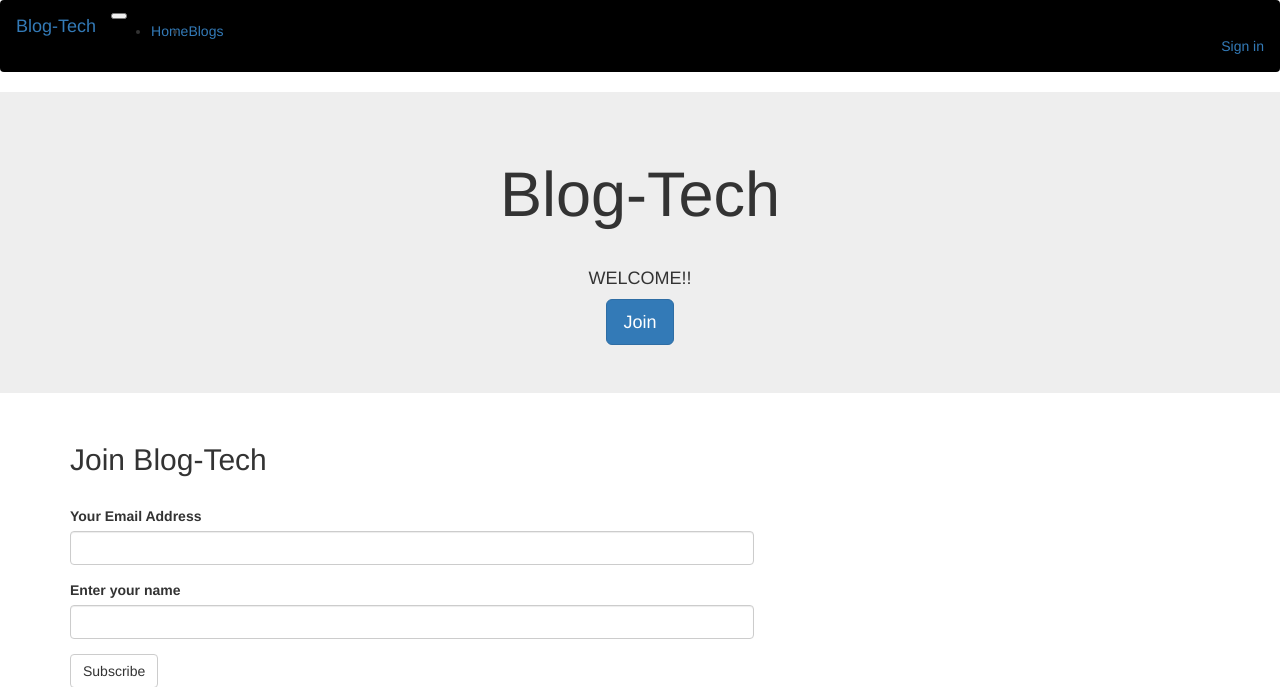
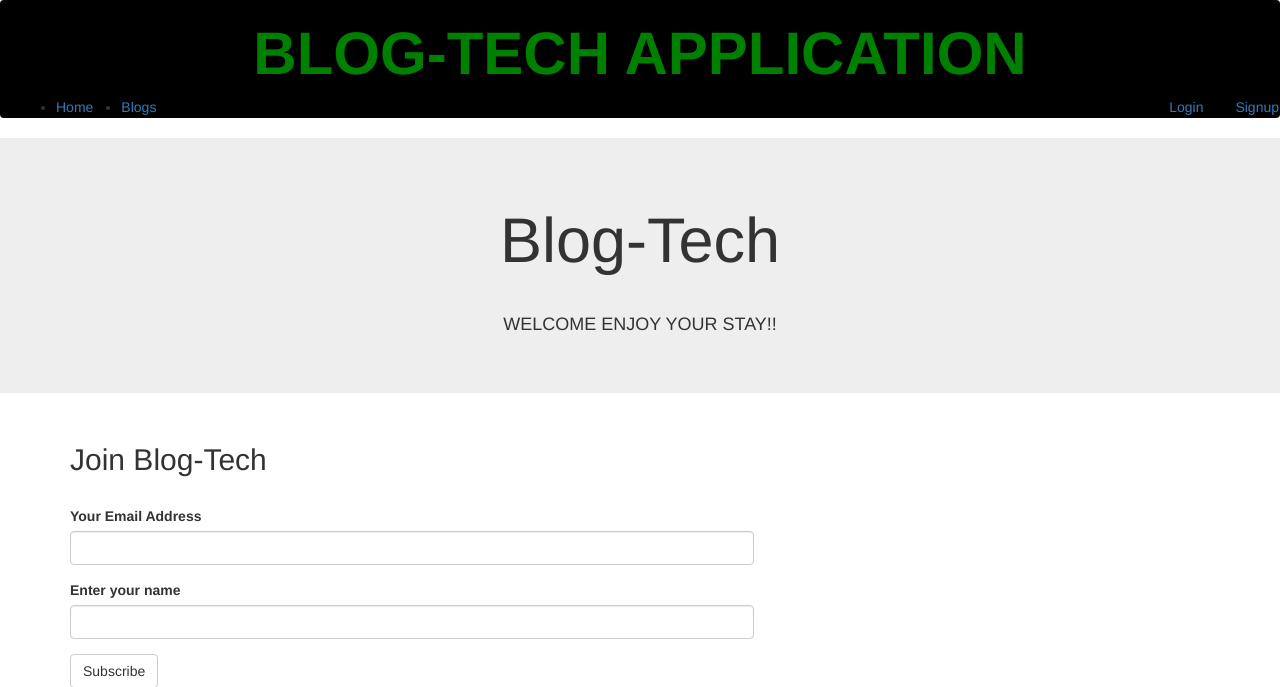
Before and after one commit to LekamCharity/Blog-Tech, a Flask app: page /subscribe in a window 1280 px wide. Shown: the top 687 px of the page. Run offline with Flask 2, Linux system fonts and the light colour scheme; data that the repository does not hold is empty; some libraries are stand-ins or nearby versions.

Commit message:
new changes

```diff
--- a/app/main/views.py
+++ b/app/main/views.py
@@ -70,7 +70,7 @@ def admin_dashboard():
 
     blogposts = Blogs.query.all()
 
-    return render_template('admin_dashboard.html', title="Dashboard",blogposts=blogposts)
+    return render_template('admin.html', title="Dashboard",blogposts=blogposts)
 
 @main.route('/blog/', methods = ['GET','POST'])
 @login_required
@@ -106,7 +106,7 @@ def single_blog(id):
 
     blogpost = Blogs.query.get(id)
 
-    return render_template('oneblogpost.html',blogpost=blogpost)
+    return render_template('blog.html',blogpost=blogpost)
 
 @main.route('/blogposts')
 def blogpost_list():
@@ -115,7 +115,7 @@ def blogpost_list():
     blogposts = Blogs.query.all()
 
 
-    return render_template('blogposts.html', blogposts=blogposts)
+    return render_template('blogpost.html', blogposts=blogposts)
 
 
 # viewing comments and respective posts
@@ -134,7 +134,7 @@ def blogpost(blogs_id):
 
     comments = Comments.get_comment(blogs_id)
 
-    return render_template('blogcommentlink.html',blogpost=blogpost,blogpost_form=form,comments=comments)
+    return render_template('commentblog.html',blogpost=blogpost,blogpost_form=form,comments=comments)
 
 
 
@@ -211,9 +211,6 @@ def subscriber():
         subscriber= Subscriber(email=subscriber_form.email.data,name = subscriber_form.name.data)
 
         db.session.add(subscriber)
-        db.session.commit()
-
-        mail_message("Welcome To Blog-Tech.","email/welcome_subscriber",subscriber.email,subscriber=subscriber)
 
         title= "Blog-Tech"
         return render_template('index.html',title=title, blogs=blogs)
--- a/app/templates/auth/login.html
+++ b/app/templates/auth/login.html
@@ -17,10 +17,9 @@
       {% endfor %}
       <!-- Login form -->
       {{wtf.quick_form(login_form)}}
-      <!-- <p> Not subscribed? <a href="{{url_for('auth.register')}}">Sign up here</a></p> -->
+      <p> Not subscribed? <a href="{{url_for('auth.signup')}}">Sign up here</a></p>
      </div>
      <div clas="col-md-2"> </div>
     </div>
 </div>
-
 {% endblock%}
--- a/app/templates/base.html
+++ b/app/templates/base.html
@@ -14,7 +14,7 @@
     {% if title %}
     <title>{{ title }}</title>
     {% else %}
-    <title>Emdee's Blog!! </title>
+    <title>BLOG-TECH!! </title>
     {% endif %}
     <link href="https://fonts.googleapis.com/css?family=Indie+Flower" rel="stylesheet">
     <link rel="stylesheet" href="https://use.fontawesome.com/releases/v5.3.1/css/all.css"
--- a/app/templates/index.html
+++ b/app/templates/index.html
@@ -7,7 +7,6 @@
 {% block styles%} {{ super() }}
 <link rel="stylesheet" href="{{url_for('static',filename='css/index.css')}}"> {% endblock %}
 {% block content %}
-
 <body style="background-color: #E5DFC6  ;">
 
   <div class="jumbotron text-center">
--- a/app/templates/navbar.html
+++ b/app/templates/navbar.html
@@ -1,13 +1,19 @@
+<style>
+  .navbar {
+    background: black;
+  }
+
+  h1 {
+    font-size: 60px;
+    color: green;
+  }
+</style>
 <!-- Navigation -->
 <nav class="navbar navbar-expand-lg " style="background-color: black;">
-    <a class="navbar-brand" href="/">Blog-Tech</a>
-    <button class="navbar-toggler" type="button" data-toggle="collapse" data-target="#navbarSupportedContent" aria-controls="navbarSupportedContent" aria-expanded="false" aria-label="Toggle navigation">
-      <span class="navbar-toggler-icon"></span>
-    </button>
-
+  <h1 style="text-align:center" style="font-size:30px"> <strong>BLOG-TECH APPLICATION</strong></h1>
     <div class="collapse navbar-collapse" id="navbarSupportedContent">
       <ul class="navbar-nav mr-auto">
-        <li class="nav-item active">
+        <li class="nav-item active" style="padding-right: 2em;">
           <a class="nav-link" href="/">Home <span class="sr-only">(current)</span></a>
         </li>
         <li >
@@ -17,28 +23,8 @@
       </ul>
 
       <ul class="nav navbar-nav navbar-right">
-        {% if current_user.is_authenticated %}
-        {% if current_user.is_admin %}
-          <li>
-            <a class="nav-link" href="{{ url_for('main.admin_dashboard') }}">Dashboard</a>
-          </li>
-
-        {% else %}
-          <li>
-            <a class="nav-link" href="{{ url_for('main.admin_dashboard') }}">Dashboard</a>
-          </li>
-        {% endif %}
-        <li>
-          <a class="nav-link" href="{{url_for('main.profile',uname=current_user.author)}}">Profile</a>
-        </li>
-        <li >
-          <a class="nav-link" href="{{url_for('auth.logout')}}">Sign out</a>
-        </li>
-        {% else %}
-        <li >
-          <a class="nav-link" href="{{url_for('auth.login')}}">Sign in</a>
-        </li>
-        {%endif%}
+        <a class="nav-link login-text text-white" style="padding-right: 2em;" href="/login">Login</a>
+        <a class="nav-link login-text text-white" href="/signup">Signup</a>
       </ul>
     </div>
   </nav>
--- a/app/templates/subscribe.html
+++ b/app/templates/subscribe.html
@@ -5,10 +5,7 @@
 
 <div class="jumbotron text-center">
   <h1 class="display-2">Blog-Tech</h1><br>
-  <small><h4>WELCOME!!</h4></small>
-  <div class="btn-group mt-2" role="group" aria-label="Basic example">
-  <a class="btn btn-primary btn-lg" href="/subscribe">Join</a>
-  </div>
+  <small><h4>WELCOME ENJOY YOUR STAY!!</h4></small>
   </div>
 <div class="container">
   <div style="width: 60%; height:50%">
```
Also changed, not shown: app/auth/views.py (+34 -8 lines), app/templates/auth/register.html (deleted, +0 -17 lines), app/templates/auth/signup.html (added, +16 -0 lines), config.py (+5 -32 lines), 1 other file.
